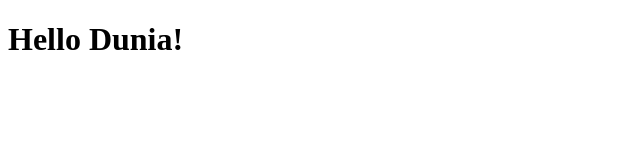
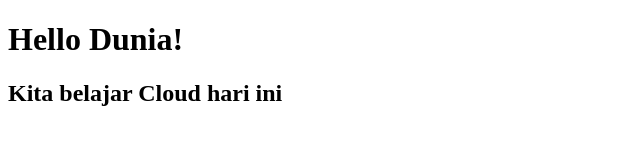
Before and after one commit to aisyahds/PTC-5, a plain HTML site: page index.html in a window 1280 px wide. Shown: the whole page, without its empty margins (0-640 px from the left). Drawn offline with Linux system fonts and the light colour scheme.

Commit message:
Update index.html

```diff
--- a/index.html
+++ b/index.html
@@ -4,6 +4,7 @@
 
   <body>
     <h1>Hello Dunia!</h1>
+    <h2>Kita belajar Cloud hari ini</h2>
   </body>
 
   <footer></footer>
```
